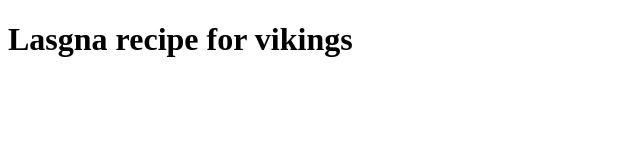
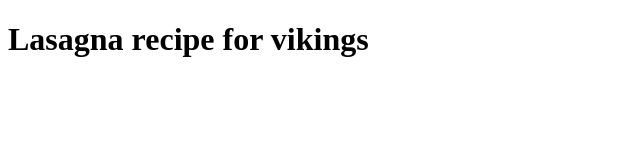
Before and after one commit to uyennhiquang/odin-recipes, a plain HTML site: page recipes/lasagna.html in a window 1280 px wide. Shown: the whole page, without its empty margins (0-640 px from the left). Drawn offline with Linux system fonts and the light colour scheme.

Commit message:
Fix typos in homepage and lasagna page

```diff
--- a/recipes/lasagna.html
+++ b/recipes/lasagna.html
@@ -2,9 +2,9 @@
 <html lang="en">
     <head>
         <meta charset="UTF-8">
-        <title>Lasgna recipe for vikings</title>
+        <title>Lasagna recipe for vikings</title>
     </head>
     <body>
-        <h1>Lasgna recipe for vikings</h1>
+        <h1>Lasagna recipe for vikings</h1>
     </body>
 </html>
```
Also changed, not shown: index.html (+1 -1 lines).
